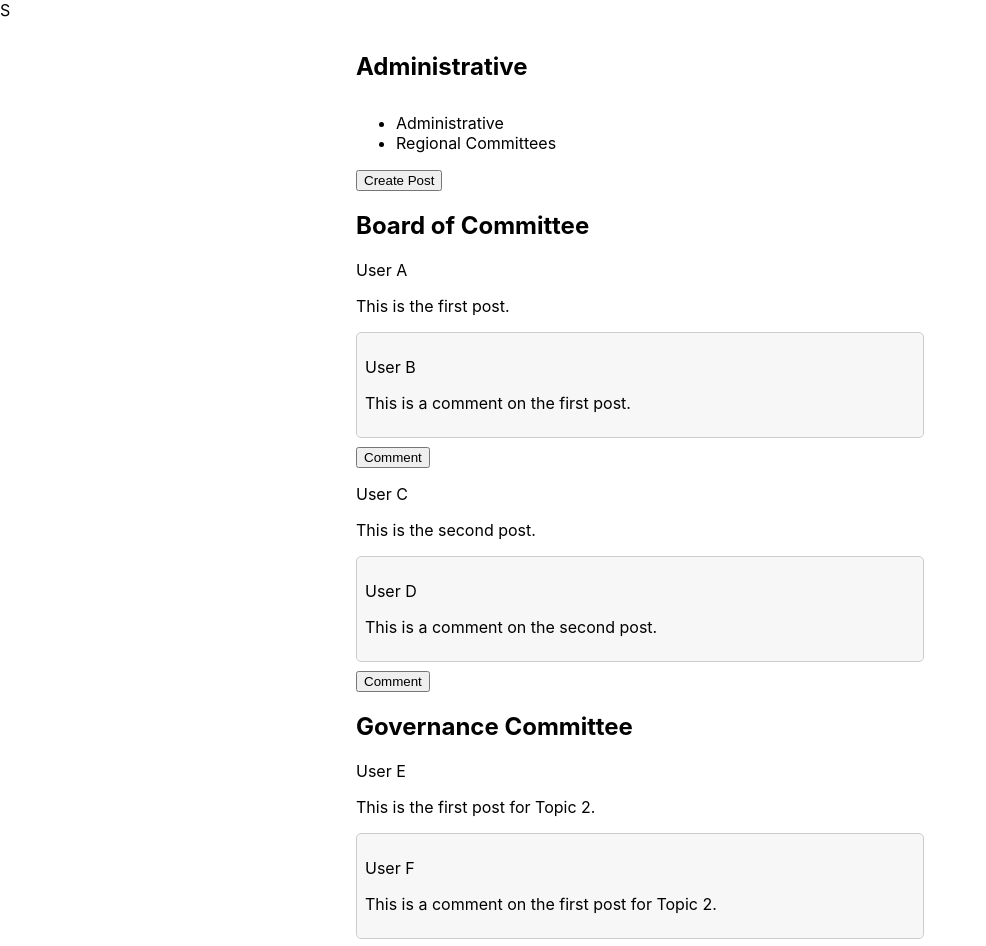
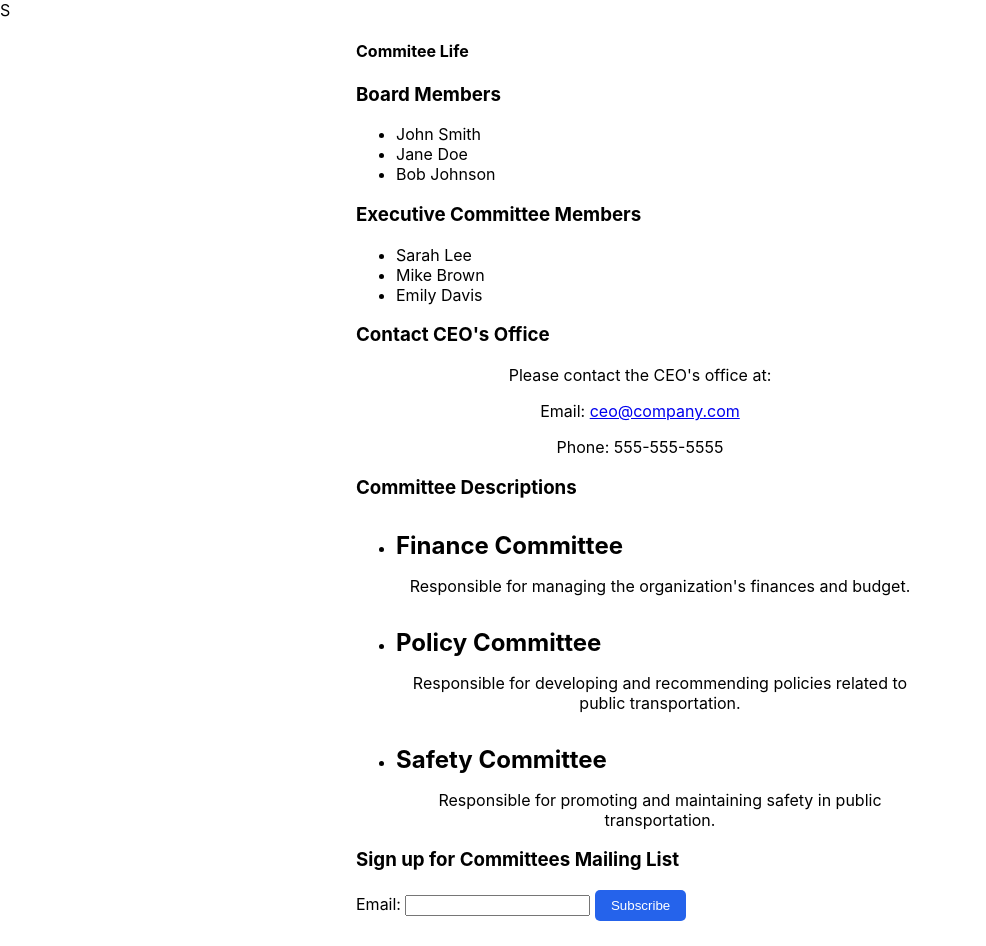
Before and after one commit to DindyalM/ACTU, a SvelteKit app: page /threads in a window 1280 px wide. Shown: the top 946 px of the page, without its empty margins (0-986 px from the left). Built offline with nearby package versions, Linux system fonts and the light colour scheme.

Commit message:
2 files modified, 1 added

```diff
--- /dev/null
+++ b/src/components/committees.svelte
@@ -0,0 +1,157 @@
+<div class="committee-container">
+  <div class="board-members">
+    <h3>Board Members</h3>
+    <ul>
+      {#each boardMembers as member}
+        <li>{member.name}</li>
+      {/each}
+    </ul>
+  </div>
+  <div class="executive-committee">
+    <h3>Executive Committee Members</h3>
+    <ul>
+      {#each execCommitteeMembers as member}
+        <li>{member.name}</li>
+      {/each}
+    </ul>
+  </div>
+  <div class="ceo-contact">
+    <h3>Contact CEO's Office</h3>
+    <p>Please contact the CEO's office at:</p>
+    <p>Email: <a href="mailto:ceo@company.com">ceo@company.com</a></p>
+    <p>Phone: 555-555-5555</p>
+  </div>
+  <div class="committee-description">
+    <h3>Committee Descriptions</h3>
+    <ul>
+      {#each committees as committee}
+        <li>
+          <h4>{committee.name}</h4>
+          <p>{committee.description}</p>
+        </li>
+      {/each}
+    </ul>
+  </div>
+  <div class="mailing-list">
+    <h3>Sign up for Committees Mailing List</h3>
+    <form on:submit|preventDefault={addEmail}>
+      <label>
+        Email:
+        <input type="email" bind:value={email} required />
+      </label>
+      <button type="submit">Subscribe</button>
+    </form>
+    {#if subscribed}
+      <p>Thank you for subscribing!</p>
+    {/if}
+  </div>
+</div>
+<script>
+  let boardMembers = [
+    { name: "John Smith" },
+    { name: "Jane Doe" },
+    { name: "Bob Johnson" }
+  ];
+
+  let execCommitteeMembers = [
+    { name: "Sarah Lee" },
+    { name: "Mike Brown" },
+    { name: "Emily Davis" }
+  ];
+
+  let committees = [
+    { name: "Finance Committee", description: "Responsible for managing the organization's finances and budget." },
+    { name: "Policy Committee", description: "Responsible for developing and recommending policies related to public transportation." },
+    { name: "Safety Committee", description: "Responsible for promoting and maintaining safety in public transportation." }
+  ];
+
+  let email = "";
+  let subscribed = false;
+
+  function addEmail() {
+    subscribed = true;
+  }
+</script>
+<style>
+  .container {
+    display: flex;
+    flex-wrap: wrap;
+    gap: 2rem;
+    justify-content: center;
+    align-items: center;
+    padding: 2rem;
+    margin: 2rem auto;
+    max-width: 1200px;
+  }
+
+  .card {
+    width: 300px;
+    height: 350px;
+    display: flex;
+    flex-direction: column;
+    justify-content: center;
+    align-items: center;
+    border-radius: 5px;
+    box-shadow: 0 2px 4px rgba(0, 0, 0, 0.2);
+    transition: transform 0.3s ease;
+  }
+
+  .card:hover {
+    transform: translateY(-10px);
+  }
+
+  .card-header {
+    background-color: #f3f4f6;
+    width: 100%;
+    height: 50%;
+    display: flex;
+    justify-content: center;
+    align-items: center;
+    border-top-left-radius: 5px;
+    border-top-right-radius: 5px;
+  }
+
+  .card-header img {
+    max-width: 100%;
+    max-height: 100%;
+  }
+
+  .card-body {
+    padding: 1rem;
+    display: flex;
+    flex-direction: column;
+    justify-content: center;
+    align-items: center;
+    height: 50%;
+    width: 100%;
+    background-color: #ffffff;
+    border-bottom-left-radius: 5px;
+    border-bottom-right-radius: 5px;
+  }
+
+  h4 {
+    font-size: 1.5rem;
+    font-weight: bold;
+    margin-bottom: 0.5rem;
+  }
+
+  p {
+    font-size: 1rem;
+    text-align: center;
+    margin-bottom: 1rem;
+  }
+
+  button {
+    background-color: #2563eb;
+    color: #ffffff;
+    border: none;
+    border-radius: 5px;
+    padding: 0.5rem 1rem;
+    cursor: pointer;
+    transition: background-color 0.3s ease;
+  }
+
+  button:hover {
+    background-color: #1e40af;
+  }
+</style>
--- a/src/routes/Header.svelte
+++ b/src/routes/Header.svelte
@@ -9,7 +9,7 @@
 
         <li><a href="/documents" class="hover:text-gray-400">Documents</a></li>
         <li><a href="/events" class="hover:text-gray-400">Events</a></li>
-        <li><a href="/threads" class="hover:text-gray-400">Committees Thread</a></li>
+        <li><a href="/threads" class="hover:text-gray-400">Committees</a></li>
         <li><a href="/factbook" class="hover:text-gray-400">FactBook</a></li>
       </ul>
     </nav>
--- a/src/routes/threads/+page.svelte
+++ b/src/routes/threads/+page.svelte
@@ -161,9 +161,17 @@ let threads = [
   function showCommentBox(post) {
   post.showCommentBox = !post.showCommentBox;
 }
-
+import Committees from "../../components/committees.svelte"
 </script>
 <!-- src/routes/threads/+page.svelte -->
+<div class="container mx-auto my-4">
+<h4>Commitee Life</h4>
+<Committees/>
+</div>
+<br>
+<br>
+<br>
+<h1>THREAD</h1>
 <div class="container mx-auto my-4">
   <h1 class="text-2xl font-bold mb-4">{selectedThread.title}</h1>
 
```
